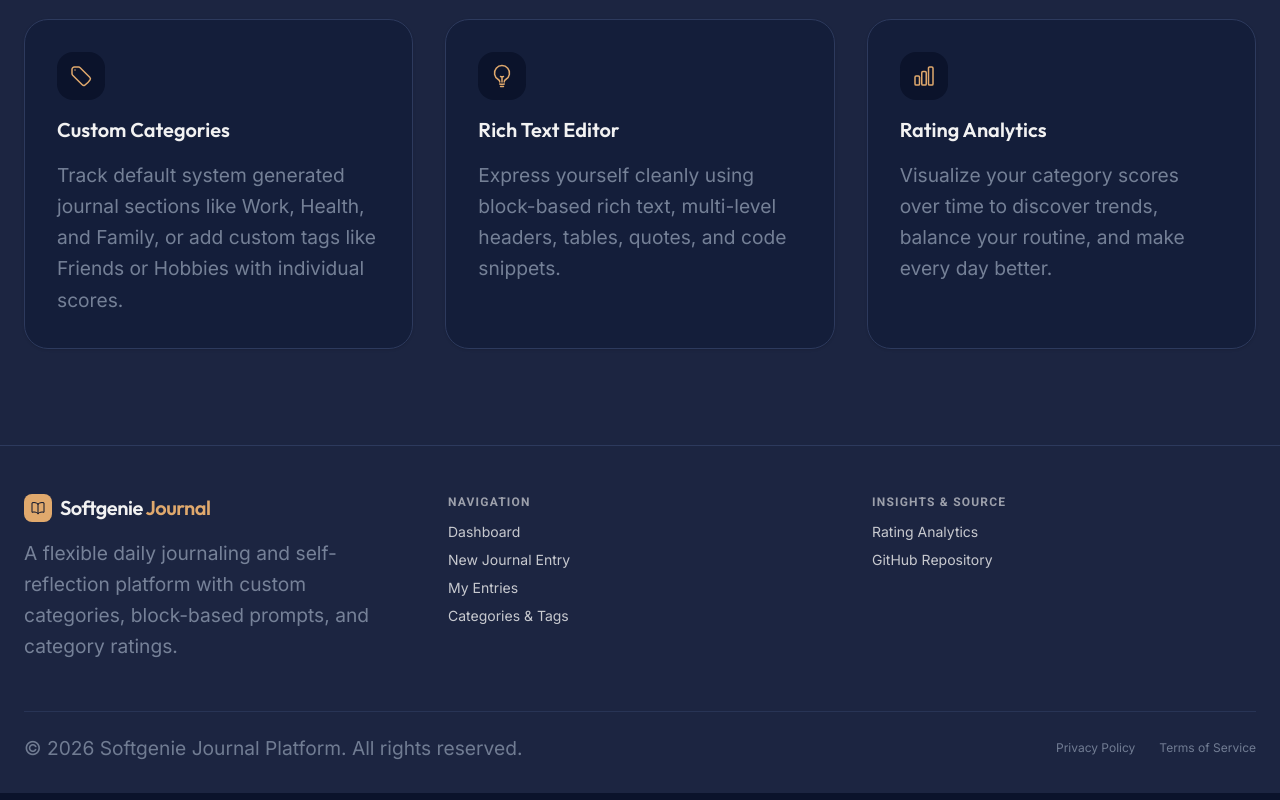
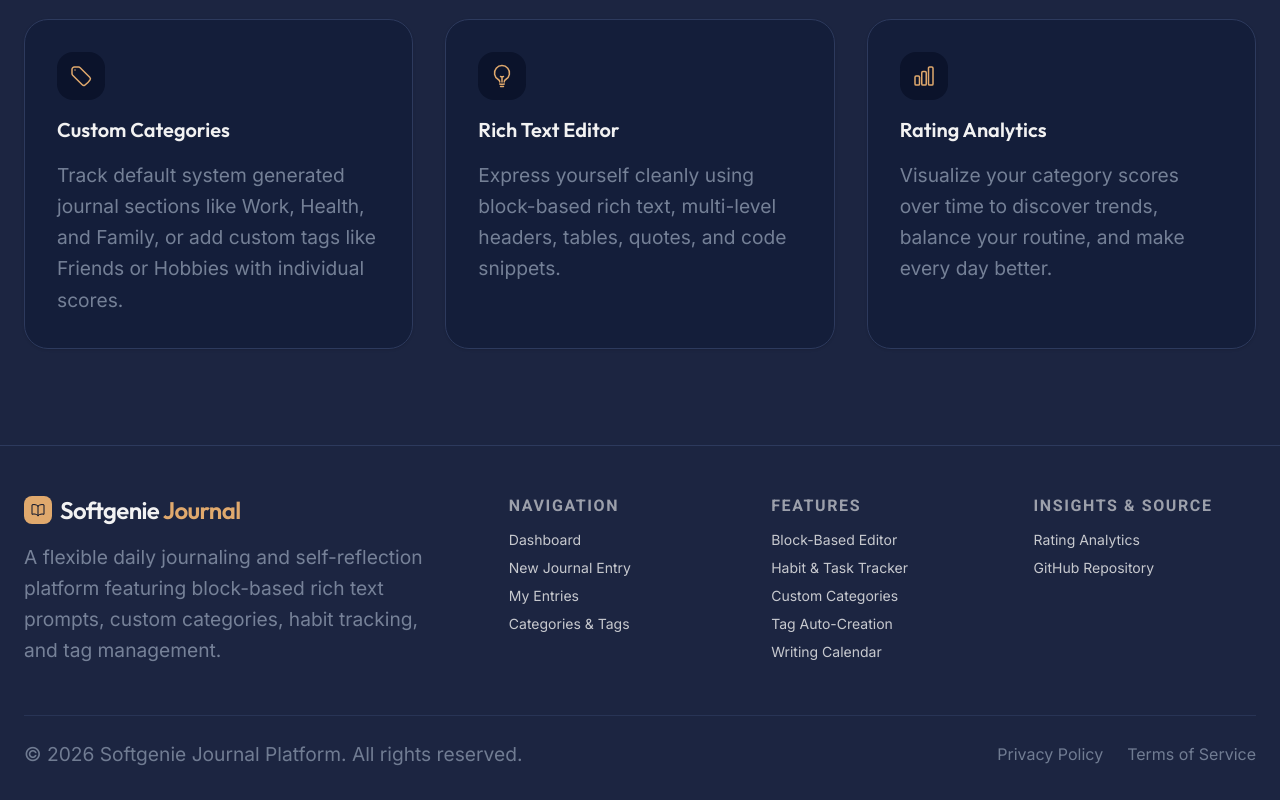
Before and after one commit to Apfirebolt/logjournal-frontend, a Next.js app: page / in a window 1280 px wide. Shown: the part 1052-1852 px from the top of the page. Built offline with nearby package versions, Linux system fonts and the light colour scheme; no server answers; a web font is replaced by a local one.

Commit message:
footer UI changed

```diff
--- a/src/components/Footer.jsx
+++ b/src/components/Footer.jsx
@@ -14,10 +14,10 @@ const Footer = () => {
       }}
     >
       <div className="container mx-auto px-6 pt-12 pb-8 max-w-7xl">
-        <div className="grid grid-cols-1 md:grid-cols-3 gap-10 mb-12">
+        <div className="grid grid-cols-1 md:grid-cols-[2fr_1fr_1fr_1fr] gap-10 mb-12">
 
-          {/* Brand & Description */}
-          <div className="space-y-4">
+          {/* Column 1: Brand & Description (Takes ~50% space) */}
+          <div className="space-y-4 pr-4">
             <Link href="/" className="inline-flex items-center gap-2 group">
               <div
                 className="p-1.5 rounded-lg transition-transform group-hover:scale-105"
@@ -25,18 +25,18 @@ const Footer = () => {
               >
                 <BookOpenIcon className="h-4 w-4" />
               </div>
-              <span className="text-xl font-bold font-theme-heading tracking-tight" style={{ color: 'var(--text-main)' }}>
+              <span className="text-2xl font-bold font-theme-heading tracking-tight" style={{ color: 'var(--text-main)' }}>
                 Softgenie <span style={{ color: 'var(--accent)' }}> Journal</span>
               </span>
             </Link>
-            <p className="text-sm leading-relaxed font-theme-body opacity-80 max-w-sm" style={{ color: 'var(--text-muted)' }}>
-              A flexible daily journaling and self-reflection platform with custom categories, block-based prompts, and category ratings.
+            <p className="text-sm leading-relaxed font-theme-body opacity-80 max-w-md" style={{ color: 'var(--text-muted)' }}>
+              A flexible daily journaling and self-reflection platform featuring block-based rich text prompts, custom categories, habit tracking, and tag management.
             </p>
           </div>
 
-          {/* Navigation Links */}
+          {/* Column 2: Navigation Links */}
           <div className="space-y-3 font-theme-body">
-            <h3 className="text-xs font-bold uppercase tracking-widest opacity-60" style={{ color: 'var(--text-main)' }}>
+            <h3 className="font-bold uppercase tracking-widest opacity-60" style={{ color: 'var(--text-main)' }}>
               Navigation
             </h3>
             <ul className="space-y-2 text-sm">
@@ -63,9 +63,23 @@ const Footer = () => {
             </ul>
           </div>
 
-          {/* System & Analytics Links */}
+          {/* Column 3: Feature List */}
           <div className="space-y-3 font-theme-body">
-            <h3 className="text-xs font-bold uppercase tracking-widest opacity-60" style={{ color: 'var(--text-main)' }}>
+            <h3 className="font-bold uppercase tracking-widest opacity-60" style={{ color: 'var(--text-main)' }}>
+              Features
+            </h3>
+            <ul className="space-y-2 text-sm opacity-80">
+              <li>Block-Based Editor</li>
+              <li>Habit & Task Tracker</li>
+              <li>Custom Categories</li>
+              <li>Tag Auto-Creation</li>
+              <li>Writing Calendar</li>
+            </ul>
+          </div>
+
+          {/* Column 4: Insights & Source */}
+          <div className="space-y-3 font-theme-body">
+            <h3 className="font-bold uppercase tracking-widest opacity-60" style={{ color: 'var(--text-main)' }}>
               Insights & Source
             </h3>
             <ul className="space-y-2 text-sm">
@@ -91,7 +105,7 @@ const Footer = () => {
 
         {/* Divider & Copyright */}
         <div
-          className="border-t pt-6 mt-6 flex flex-col md:flex-row justify-between items-center text-xs font-theme-body gap-4 opacity-75"
+          className="border-t pt-6 mt-6 flex flex-col md:flex-row justify-between items-center font-theme-body gap-4 opacity-75"
           style={{ borderColor: 'var(--border-color)', color: 'var(--text-muted)' }}
         >
           <p>&copy; {new Date().getFullYear()} Softgenie Journal Platform. All rights reserved.</p>
```
